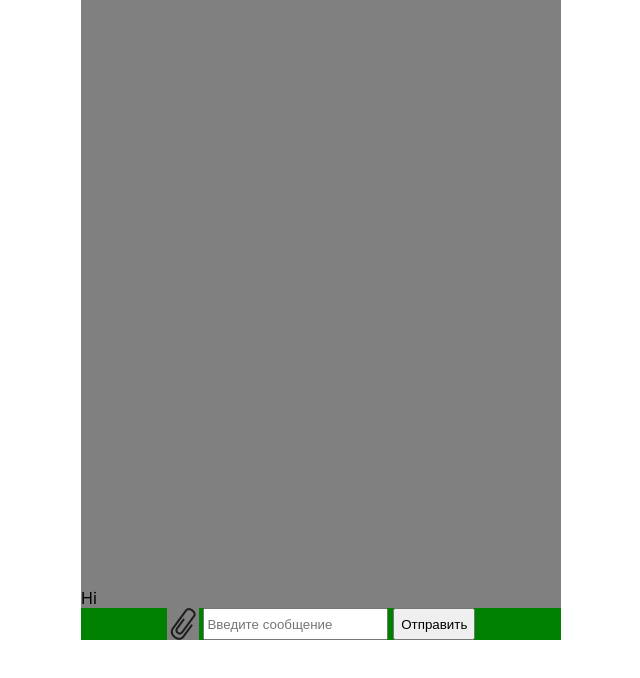
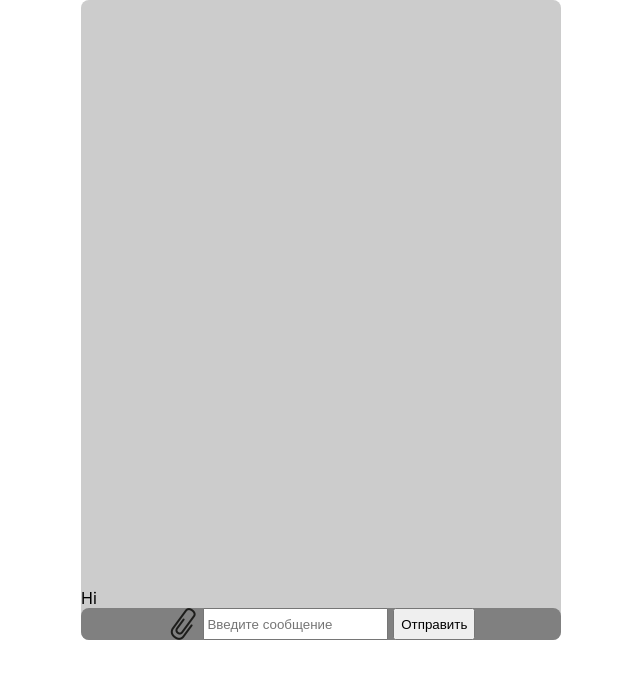
Before and after one commit to MykytaFedorin/bitrix_widget, a React (Create React App) app in the folder frontend/: page / in a window 1280 px wide. Shown: the top 678 px of the page, without its empty margins (319-959 px from the left). Built offline with nearby package versions, Linux system fonts and the light colour scheme; no server answers.

Commit message:
MessageLink component

```diff
--- a/frontend/src/App.css
+++ b/frontend/src/App.css
@@ -51,5 +51,6 @@
     display: flex;
     flex-direction: column;
     justify-content: end;
-    background: grey;
+    background: #CCCCCC;
+    border-radius: 0.5em;
 }
--- a/frontend/src/FileUploadButton.css
+++ b/frontend/src/FileUploadButton.css
@@ -5,9 +5,7 @@
     align-items: center;
     justify-content: center;
     background: grey;
-}
-#fileUploadBtnDiv:hover{
-    background: white;
+    cursor: pointer;
 }
 #uploadBtnImage{
     width: 100%;
--- a/frontend/src/MessageArea.js
+++ b/frontend/src/MessageArea.js
@@ -1,17 +1,15 @@
 import './MessageArea.css';
-
+import MessageLink from './MessageLink';
 function MessageArea({message}){
     console.log("MessageArea.js");
+    let messageBlock = null;
     if(typeof message == "string"){
-        return(
-            <div id="messageArea">{message}</div>
-        )
+        messageBlock = message;
     }
     else{
-        return(
-            <div id="messageArea"><a href={message["downloadUrl"]}>{message["fileName"]}</a></div>
-        )
+        messageBlock = (<MessageLink href={message["downloadUrl"]} linkName={message["fileName"]}/>);
     }
+    return(<div id="messageArea">{messageBlock}</div>);
 }
 
 export default MessageArea;
--- a/frontend/src/MessageBar.css
+++ b/frontend/src/MessageBar.css
@@ -6,4 +6,6 @@
     justify-content: center;
     background: green;
     align-items: stretch;
+    background: grey;
+    border-radius: inherit;
 }
--- /dev/null
+++ b/frontend/src/MessageLink.js
@@ -0,0 +1,4 @@
+function MessageLink({href, linkName}){
+    return(<a href={href}>{linkName}</a>)
+}
+export default MessageLink;
```
